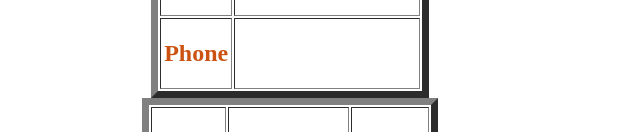
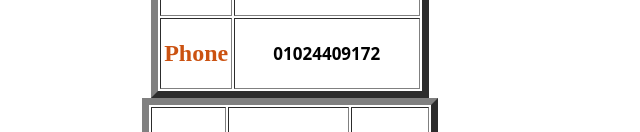
Before and after one commit to HappyEra1122/IbrahimAhmed, a plain HTML site: page index.html in a window 1280 px wide. Shown: the part 562-694 px from the top of the page, without its empty margins (350-990 px from the left). Drawn offline with Linux system fonts and the light colour scheme.

Commit message:
Modified HTML File

```diff
--- a/index.html
+++ b/index.html
@@ -47,7 +47,7 @@
              <h2>Phone</h2>
             </th>
             <th colspan="2">
-              <p> </p>
+              <p>01024409172</p>
             </th>
         </tr>
     </table>
```
